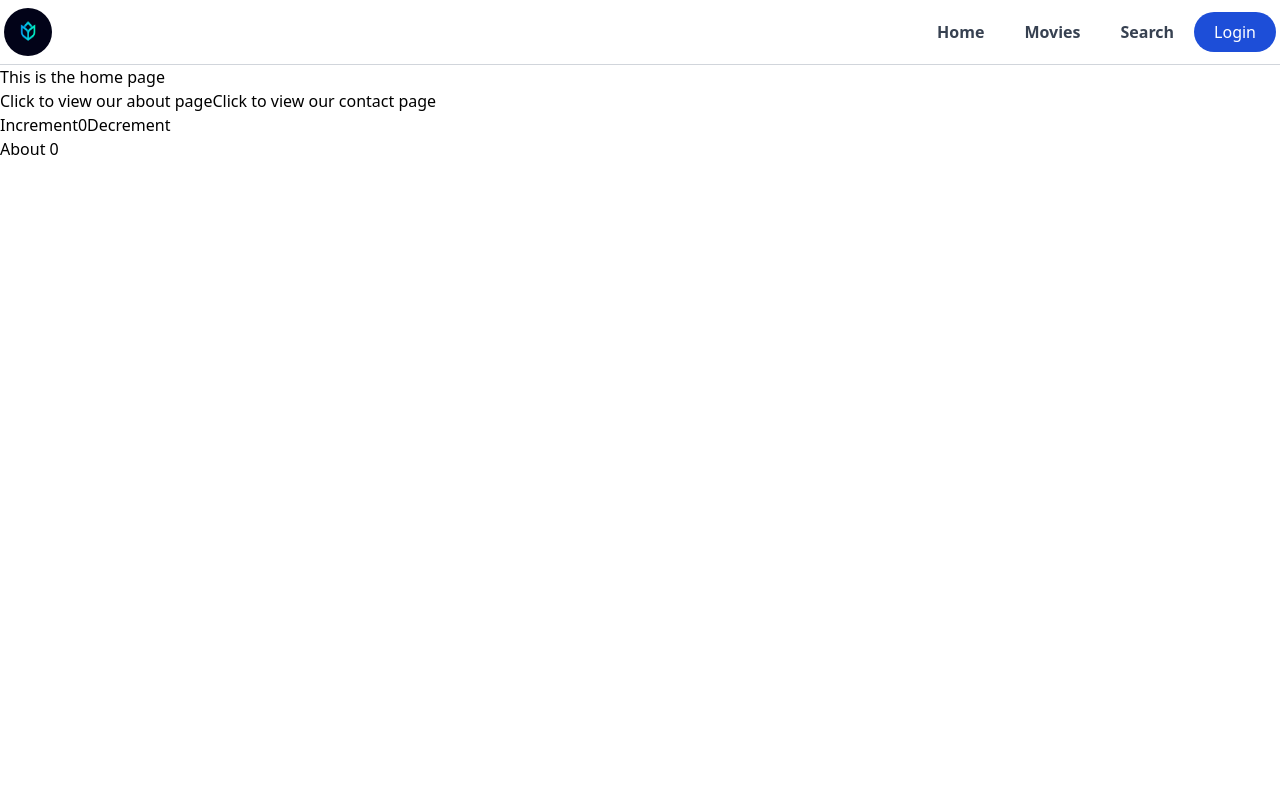
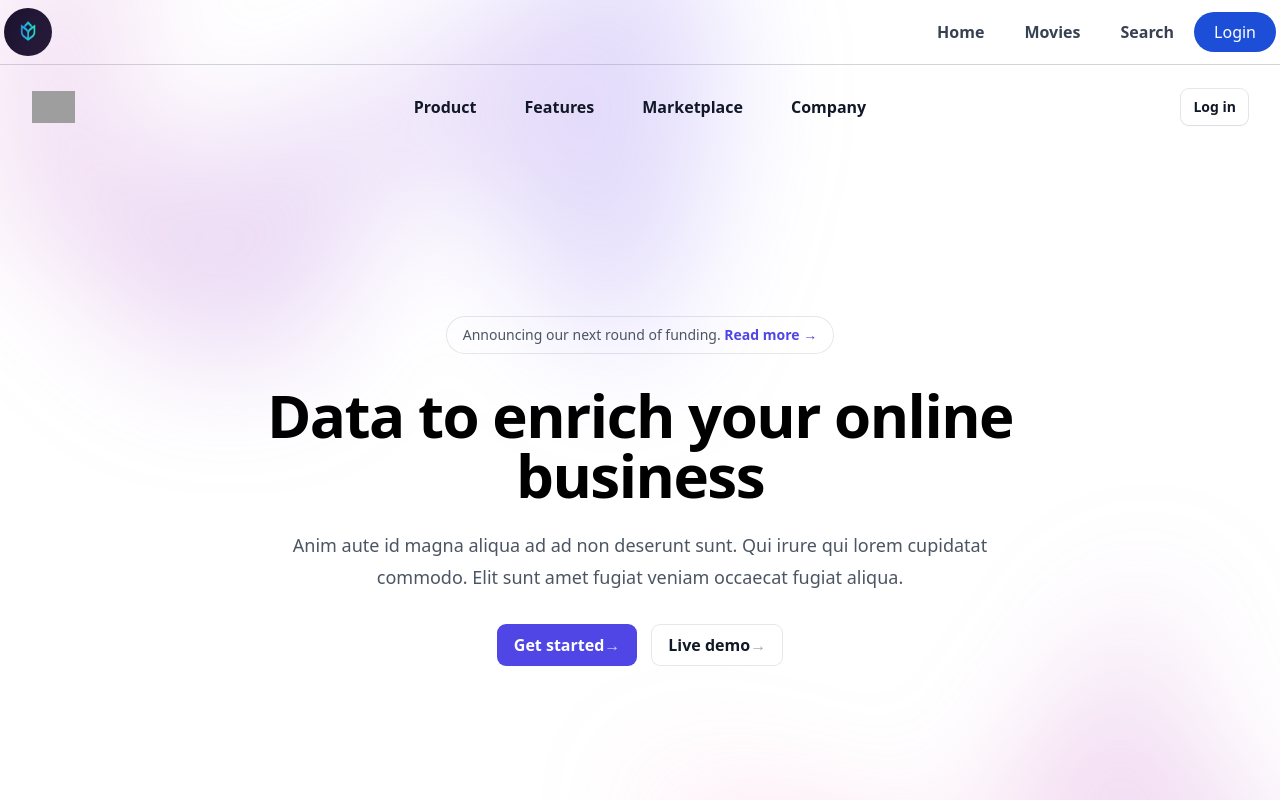
Before and after one commit to palani3/Movie, a React (Vite) app: page / in a window 1280 px wide. Shown: the top 800 px of the page. Built offline with nearby package versions, Linux system fonts and the light colour scheme; grey boxes are pictures that could not be loaded.

Commit message:
Header Bar Design Done redux part new

```diff
--- /dev/null
+++ b/src/Components/HeroSection.jsx
@@ -0,0 +1,132 @@
+import React from 'react'
+
+export default function HeroSection() {
+  return (
+    <div>
+        <div class="isolate bg-white">
+  <div class="absolute inset-x-0 top-[-10rem] -z-10 transform-gpu overflow-hidden blur-3xl sm:top-[-20rem]">
+    <svg class="relative left-[calc(50%-11rem)] -z-10 h-[21.1875rem] max-w-none -translate-x-1/2 rotate-[30deg] sm:left-[calc(50%-30rem)] sm:h-[42.375rem]" viewBox="0 0 1155 678" fill="none" xmlns="http://www.w3.org/2000/svg">
+      <path fill="url(#45de2b6b-92d5-4d68-a6a0-9b9b2abad533)" fill-opacity=".3" d="M317.219 518.975L203.852 678 0 438.341l317.219 80.634 204.172-286.402c1.307 132.337 45.083 346.658 209.733 145.248C936.936 126.058 882.053-94.234 1031.02 41.331c119.18 108.451 130.68 295.337 121.53 375.223L855 299l21.173 362.054-558.954-142.079z" />
+      <defs>
+        <linearGradient id="45de2b6b-92d5-4d68-a6a0-9b9b2abad533" x1="1155.49" x2="-78.208" y1=".177" y2="474.645" gradientUnits="userSpaceOnUse">
+          <stop stop-color="#9089FC"></stop>
+          <stop offset="1" stop-color="#FF80B5"></stop>
+        </linearGradient>
+      </defs>
+    </svg>
+  </div>
+  <div class="px-6 pt-6 lg:px-8">
+    <div>
+      <nav class="flex h-9 items-center justify-between" aria-label="Global">
+        <div class="flex lg:min-w-0 lg:flex-1" aria-label="Global">
+          <a href="#" class="-m-1.5 p-1.5">
+            <span class="sr-only">Your Company</span>
+            <img class="h-8" src="https://tailwindui.com/img/logos/mark.svg?color=indigo&shade=600" alt=""/>
+          </a>
+        </div>
+        <div class="flex lg:hidden">
+          <button type="button" class="-m-2.5 inline-flex items-center justify-center rounded-md p-2.5 text-gray-700">
+            <span class="sr-only">Open main menu</span>
+
+            <svg class="h-6 w-6" xmlns="http://www.w3.org/2000/svg" fill="none" viewBox="0 0 24 24" stroke-width="1.5" stroke="currentColor" aria-hidden="true">
+              <path stroke-linecap="round" stroke-linejoin="round" d="M3.75 6.75h16.5M3.75 12h16.5m-16.5 5.25h16.5" />
+            </svg>
+          </button>
+        </div>
+        <div class="hidden lg:flex lg:min-w-0 lg:flex-1 lg:justify-center lg:gap-x-12">
+          <a href="#" class="font-semibold text-gray-900 hover:text-gray-900">Product</a>
+
+          <a href="#" class="font-semibold text-gray-900 hover:text-gray-900">Features</a>
+
+          <a href="#" class="font-semibold text-gray-900 hover:text-gray-900">Marketplace</a>
+
+          <a href="#" class="font-semibold text-gray-900 hover:text-gray-900">Company</a>
+        </div>
+        <div class="hidden lg:flex lg:min-w-0 lg:flex-1 lg:justify-end">
+          <a href="#" class="inline-block rounded-lg px-3 py-1.5 text-sm font-semibold leading-6 text-gray-900 shadow-sm ring-1 ring-gray-900/10 hover:ring-gray-900/20">Log in</a>
+        </div>
+      </nav>
+
+      <div role="dialog" aria-modal="true">
+        <div focus="true" class="fixed inset-0 z-10 overflow-y-auto bg-white px-6 py-6 lg:hidden">
+          <div class="flex h-9 items-center justify-between">
+            <div class="flex">
+              <a href="#" class="-m-1.5 p-1.5">
+                <span class="sr-only">Your Company</span>
+                <img class="h-8" src="https://tailwindui.com/img/logos/mark.svg?color=indigo&shade=600" alt=""/>
+              </a>
+            </div>
+            <div class="flex">
+              <button type="button" class="-m-2.5 inline-flex items-center justify-center rounded-md p-2.5 text-gray-700">
+                <span class="sr-only">Close menu</span>
+
+                <svg class="h-6 w-6" xmlns="http://www.w3.org/2000/svg" fill="none" viewBox="0 0 24 24" stroke-width="1.5" stroke="currentColor" aria-hidden="true">
+                  <path stroke-linecap="round" stroke-linejoin="round" d="M6 18L18 6M6 6l12 12" />
+                </svg>
+              </button>
+            </div>
+          </div>
+          <div class="mt-6 flow-root">
+            <div class="-my-6 divide-y divide-gray-500/10">
+              <div class="space-y-2 py-6">
+                <a href="#" class="-mx-3 block rounded-lg py-2 px-3 text-base font-semibold leading-7 text-gray-900 hover:bg-gray-400/10">Product</a>
+
+                <a href="#" class="-mx-3 block rounded-lg py-2 px-3 text-base font-semibold leading-7 text-gray-900 hover:bg-gray-400/10">Features</a>
+
+                <a href="#" class="-mx-3 block rounded-lg py-2 px-3 text-base font-semibold leading-7 text-gray-900 hover:bg-gray-400/10">Marketplace</a>
+
+                <a href="#" class="-mx-3 block rounded-lg py-2 px-3 text-base font-semibold leading-7 text-gray-900 hover:bg-gray-400/10">Company</a>
+              </div>
+              <div class="py-6">
+                <a href="#" class="-mx-3 block rounded-lg py-2.5 px-3 text-base font-semibold leading-6 text-gray-900 hover:bg-gray-400/10">Log in</a>
+              </div>
+            </div>
+          </div>
+        </div>
+      </div>
+    </div>
+  </div>
+  <main>
+    <div class="relative px-6 lg:px-8">
+      <div class="mx-auto max-w-3xl pt-20 pb-32 sm:pt-48 sm:pb-40">
+        <div>
+          <div class="hidden sm:mb-8 sm:flex sm:justify-center">
+            <div class="relative overflow-hidden rounded-full py-1.5 px-4 text-sm leading-6 ring-1 ring-gray-900/10 hover:ring-gray-900/20">
+              <span class="text-gray-600">
+                Announcing our next round of funding. <a href="#" class="font-semibold text-indigo-600"><span class="absolute inset-0" aria-hidden="true"></span>Read more <span aria-hidden="true">&rarr;</span></a>
+              </span>
+            </div>
+          </div>
+          <div>
+            <h1 class="text-4xl font-bold tracking-tight sm:text-center sm:text-6xl">Data to enrich your online business</h1>
+            <p class="mt-6 text-lg leading-8 text-gray-600 sm:text-center">Anim aute id magna aliqua ad ad non deserunt sunt. Qui irure qui lorem cupidatat commodo. Elit sunt amet fugiat veniam occaecat fugiat aliqua.</p>
+            <div class="mt-8 flex gap-x-4 sm:justify-center">
+              <a href="#" class="inline-block rounded-lg bg-indigo-600 px-4 py-1.5 text-base font-semibold leading-7 text-white shadow-sm ring-1 ring-indigo-600 hover:bg-indigo-700 hover:ring-indigo-700">
+                Get started
+                <span class="text-indigo-200" aria-hidden="true">&rarr;</span>
+              </a>
+              <a href="#" class="inline-block rounded-lg px-4 py-1.5 text-base font-semibold leading-7 text-gray-900 ring-1 ring-gray-900/10 hover:ring-gray-900/20">
+                Live demo
+                <span class="text-gray-400" aria-hidden="true">&rarr;</span>
+              </a>
+            </div>
+          </div>
+          <div class="absolute inset-x-0 top-[calc(100%-13rem)] -z-10 transform-gpu overflow-hidden blur-3xl sm:top-[calc(100%-30rem)]">
+            <svg class="relative left-[calc(50%+3rem)] h-[21.1875rem] max-w-none -translate-x-1/2 sm:left-[calc(50%+36rem)] sm:h-[42.375rem]" viewBox="0 0 1155 678" fill="none" xmlns="http://www.w3.org/2000/svg">
+              <path fill="url(#ecb5b0c9-546c-4772-8c71-4d3f06d544bc)" fill-opacity=".3" d="M317.219 518.975L203.852 678 0 438.341l317.219 80.634 204.172-286.402c1.307 132.337 45.083 346.658 209.733 145.248C936.936 126.058 882.053-94.234 1031.02 41.331c119.18 108.451 130.68 295.337 121.53 375.223L855 299l21.173 362.054-558.954-142.079z" />
+              <defs>
+                <linearGradient id="ecb5b0c9-546c-4772-8c71-4d3f06d544bc" x1="1155.49" x2="-78.208" y1=".177" y2="474.645" gradientUnits="userSpaceOnUse">
+                  <stop stop-color="#9089FC"></stop>
+                  <stop offset="1" stop-color="#FF80B5"></stop>
+                </linearGradient>
+              </defs>
+            </svg>
+          </div>
+        </div>
+      </div>
+    </div>
+  </main>
+</div>
+    </div>
+  )
+}
--- a/src/Components/Home.jsx
+++ b/src/Components/Home.jsx
@@ -2,6 +2,7 @@ import React from 'react'
 import { Link } from "react-router-dom";
 import { useSelector, useDispatch } from 'react-redux'
 import { decrement, increment } from './Redux/Counter';
+import HeroSection from './HeroSection';
 
 
 export default function Home() {
@@ -10,7 +11,25 @@ export default function Home() {
   return (
     <div>
 
+<HeroSection/>
     <h1>This is the home page</h1>
+    {/* <button class="bg-transparent hover:bg-blue-500 text-blue-700 font-semibold hover:text-white py-2 px-4 border border-blue-500 hover:border-transparent rounded">
+  Button
+</button>
+<div class="max-w-sm rounded overflow-hidden shadow-lg">
+  <img class="w-full" src="/img/card-top.jpg" alt="Sunset in the mountains"/>
+  <div class="px-6 py-4">
+    <div class="font-bold text-xl mb-2">The Coldest Sunset</div>
+    <p class="text-gray-700 text-base">
+      Lorem ipsum dolor sit amet, consectetur adipisicing elit. Voluptatibus quia, nulla! Maiores et perferendis eaque, exercitationem praesentium nihil.
+    </p>
+  </div>
+  <div class="px-6 pt-4 pb-2">
+    <span class="inline-block bg-gray-200 rounded-full px-3 py-1 text-sm font-semibold text-gray-700 mr-2 mb-2">#photography</span>
+    <span class="inline-block bg-gray-200 rounded-full px-3 py-1 text-sm font-semibold text-gray-700 mr-2 mb-2">#travel</span>
+    <span class="inline-block bg-gray-200 rounded-full px-3 py-1 text-sm font-semibold text-gray-700 mr-2 mb-2">#winter</span>
+  </div>
+</div> */}
     <Link to="about">Click to view our about page</Link>
     <Link to="contact">Click to view our contact page</Link>
 
--- a/src/Components/Redux/store.jsx
+++ b/src/Components/Redux/store.jsx
@@ -1,6 +1,6 @@
 import { configureStore } from '@reduxjs/toolkit'
 import counterReducer from './Counter'
-// import counterReducer from '../features/counter/counterSlice'
+
 
 
 export default configureStore({
```
